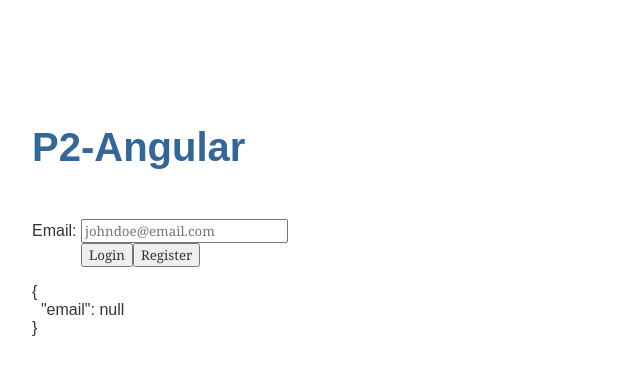
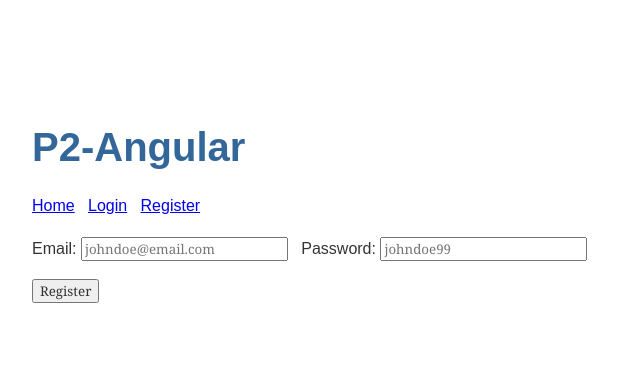
Before and after one commit to 090820-dotnet-uta/Team3_P2_FrontEnd, an Angular app in the folder P2-Angular/: page /register in a window 1280 px wide. Shown: the top 374 px of the page, without its empty margins (0-640 px from the left). Built offline with nearby package versions, Linux system fonts and the light colour scheme.

Commit message:
Updated Angular

```diff
--- a/P2-Angular/src/app/app.component.html
+++ b/P2-Angular/src/app/app.component.html
@@ -1,4 +1,9 @@
 <br><br><br>
 <h1>{{title}}</h1>
-<app-login></app-login>
-<!-- <router-outlet> router_contents </router-outlet> -->
+<nav>
+    <a routerLink="/home">Home</a> &nbsp;
+    <a routerLink="/login">Login</a> &nbsp;
+    <a routerLink="/register">Register</a>
+</nav>
+<!-- <app-login></app-login> -->
+<router-outlet></router-outlet>
--- a/P2-Angular/src/app/app.module.ts
+++ b/P2-Angular/src/app/app.module.ts
@@ -3,6 +3,7 @@ import { NgModule } from '@angular/core';
 // import { AppRoutingModule } from './app-routing.module';
 import { ReactiveFormsModule } from '@angular/forms';
 import { AppComponent } from './app.component';
+import { AppRoutingModule } from './app-routing.module';
 import { LoginComponent } from './login/login.component';
 import { RegisterComponent } from './register/register.component';
 import { FormsModule } from '@angular/forms'; // <-- NgModel lives here
@@ -22,7 +23,8 @@ import { HomeComponent } from './home/home.component';
   imports: [
     BrowserModule,
     FormsModule,
-    ReactiveFormsModule
+    ReactiveFormsModule,
+    AppRoutingModule
   ],
   providers: [],
   bootstrap: [AppComponent]
--- a/P2-Angular/src/app/login/login.component.html
+++ b/P2-Angular/src/app/login/login.component.html
@@ -1,7 +1,7 @@
 <br>
 <form [formGroup]="login">
   <div>
-    <label for="userName">Email: </label>
+    <label for="email">Email: </label>
     <input formControlName="email" type="text" placeholder="johndoe@email.com" name="email" id="email" required>
   </div>
   <div>
@@ -12,4 +12,4 @@
 </form>
 <!-- <h2>{{name1}}</h2>
 <h2>{{userName}}</h2> -->
-<pre>{{login.value | json}}</pre>
+<!-- <pre>{{login.value | json}}</pre> -->
--- a/P2-Angular/src/app/register/register.component.html
+++ b/P2-Angular/src/app/register/register.component.html
@@ -1,10 +1,13 @@
 <br>
 <form [formGroup]="register">
   <div>
-    <label for="userName">Email: </label>
-    <input formControlName="email" type="text" placeholder="johndoe@email.com" name="email" id="email" required>
+    <label for="email">Email: </label>
+    <input formControlName="email" type="text" placeholder="johndoe@email.com" name="email" id="email" required> &nbsp;
+    <label for="password">Password: </label>
+    <input formControlName="password" type="text" placeholder="johndoe99" name="password" id="password" required>
   </div>
   <div>
-    <button type="submit" (click)="onSubmit()">Login</button>
+    <br>
+    <button type="submit" (click)="onSubmit()">Register</button>
   </div>
 </form>
--- a/P2-Angular/src/app/register/register.component.ts
+++ b/P2-Angular/src/app/register/register.component.ts
@@ -1,4 +1,5 @@
 import { Component, OnInit } from '@angular/core';
+import { FormControl, FormGroup } from '@angular/forms';
 
 @Component({
   selector: 'app-register',
@@ -6,10 +7,24 @@ import { Component, OnInit } from '@angular/core';
   styleUrls: ['./register.component.css']
 })
 export class RegisterComponent implements OnInit {
+  id: number;
+  name: string;
+  email: string;
+  password: string;
+  register: FormGroup;
 
   constructor() { }
 
   ngOnInit(): void {
+    this.register = new FormGroup(
+      {
+        email: new FormControl(),
+        password: new FormControl()
+      }
+    );
   }
 
+  onSubmit() {
+    console.log(this.register.get('email').value);
+  }
 }
```
Also changed, not shown: P2-Angular/src/app/app-routing.module.ts (+8 -11 lines).
